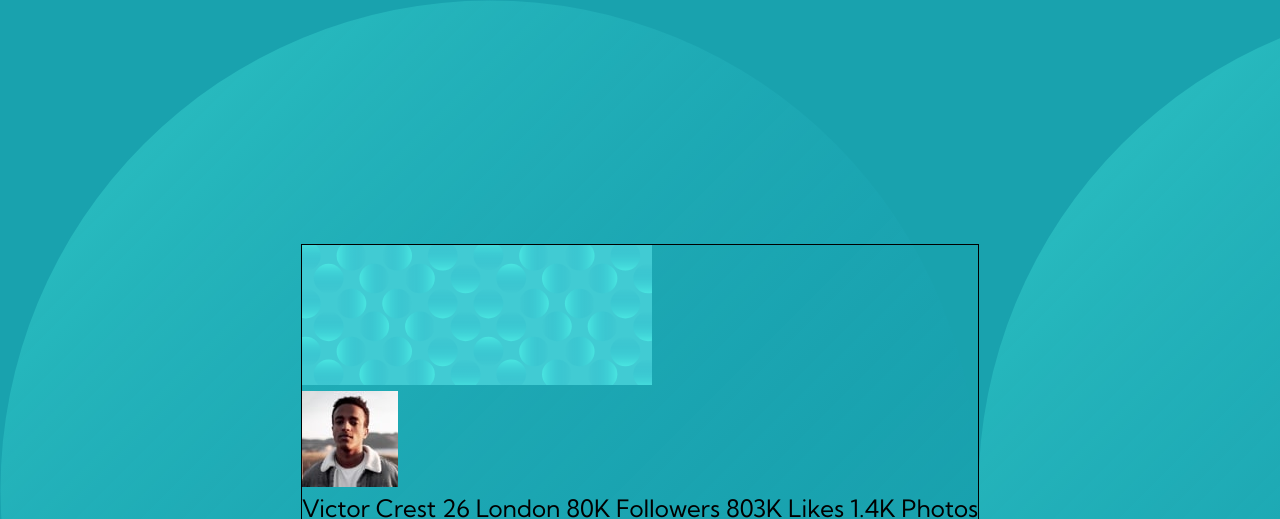
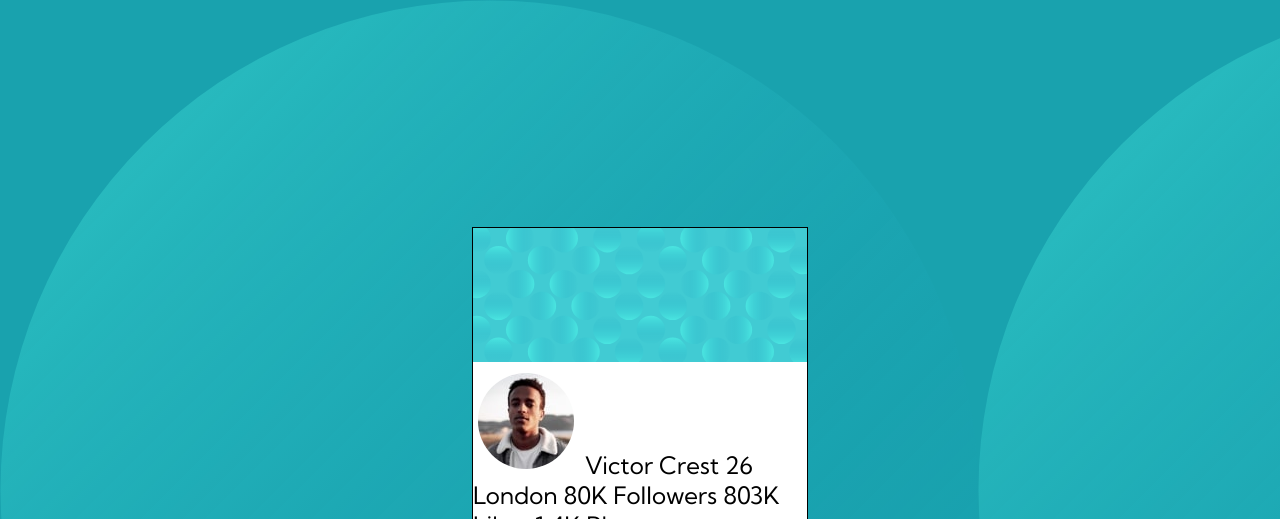
Before and after one commit to Saurabh-Mishra04/Profile-card-component, a plain HTML site: page index.html in a window 1280 px wide. Shown: the top 519 px of the page. Drawn offline with Linux system fonts and the light colour scheme.

Commit message:
#second-commit

```diff
--- a/css/_card.scss
+++ b/css/_card.scss
@@ -1,5 +1,14 @@
 main{
     border: 1px black;
     border-style: solid;
-
+    max-width: 21rem;
+    background-color: white;
 }
+img{
+    max-width: 100%;
+}
+.profile{
+    border-radius: 50%;
+    border: 5px white;
+    border-style: solid;
+}
--- a/index.html
+++ b/index.html
@@ -13,13 +13,10 @@
 <body>
   <main>
     <img src="/images/bg-pattern-card.svg" alt="card">
-    <div class="profile">
-      <img src="/images/image-victor.jpg" alt="victor">
-      <div>
+    <img src="/images/image-victor.jpg" alt="victor" class="profile">
     Victor Crest
     26
     London
-
     80K
     Followers
 
@@ -28,9 +25,6 @@
 
     1.4K
     Photos
-      </div>
-
-    </div>
   </main>
   <div class="attribution">
     Challenge by <a href="https://www.frontendmentor.io?ref=challenge" target="_blank">Frontend Mentor</a>.
```
Also changed, not shown: css/main.css, 1 other file. Lines whose indentation alone changed are shown as unchanged.
